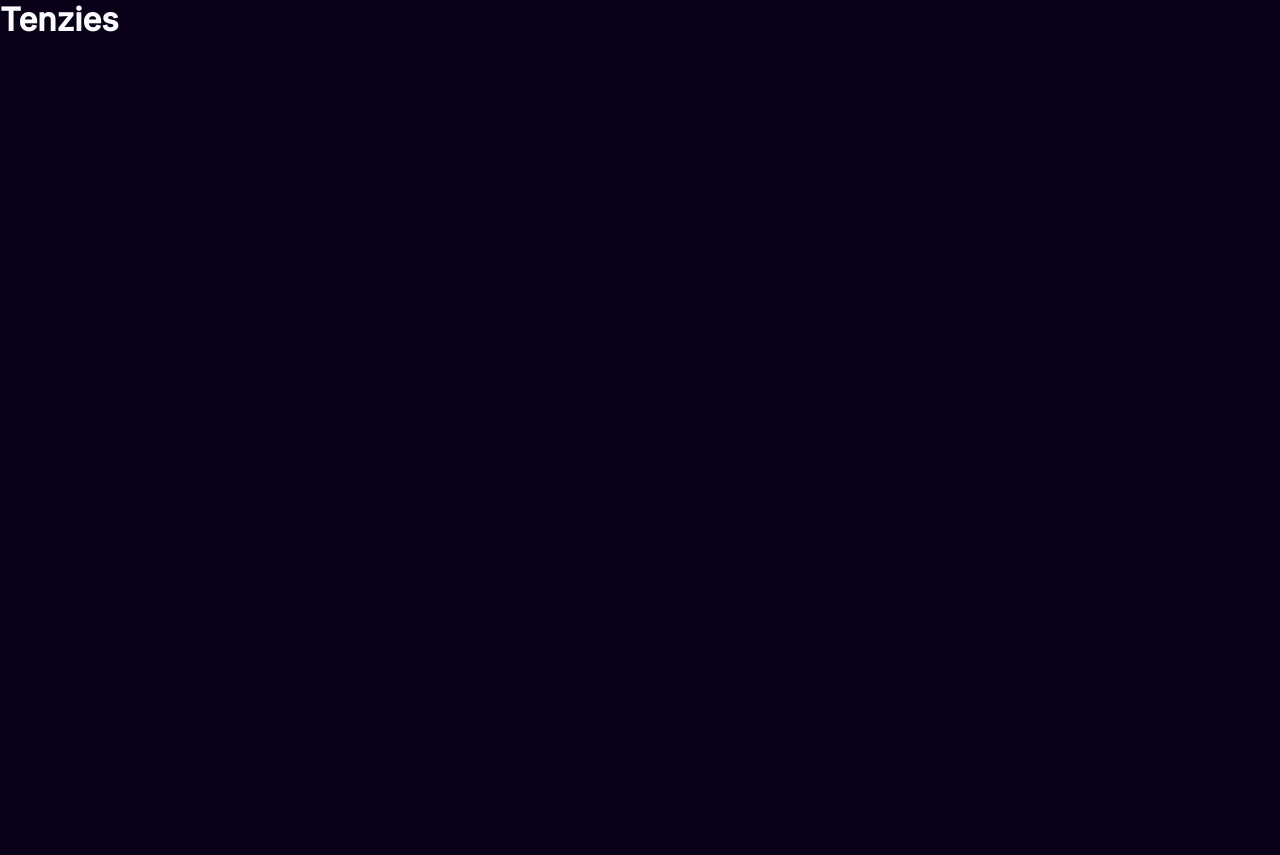
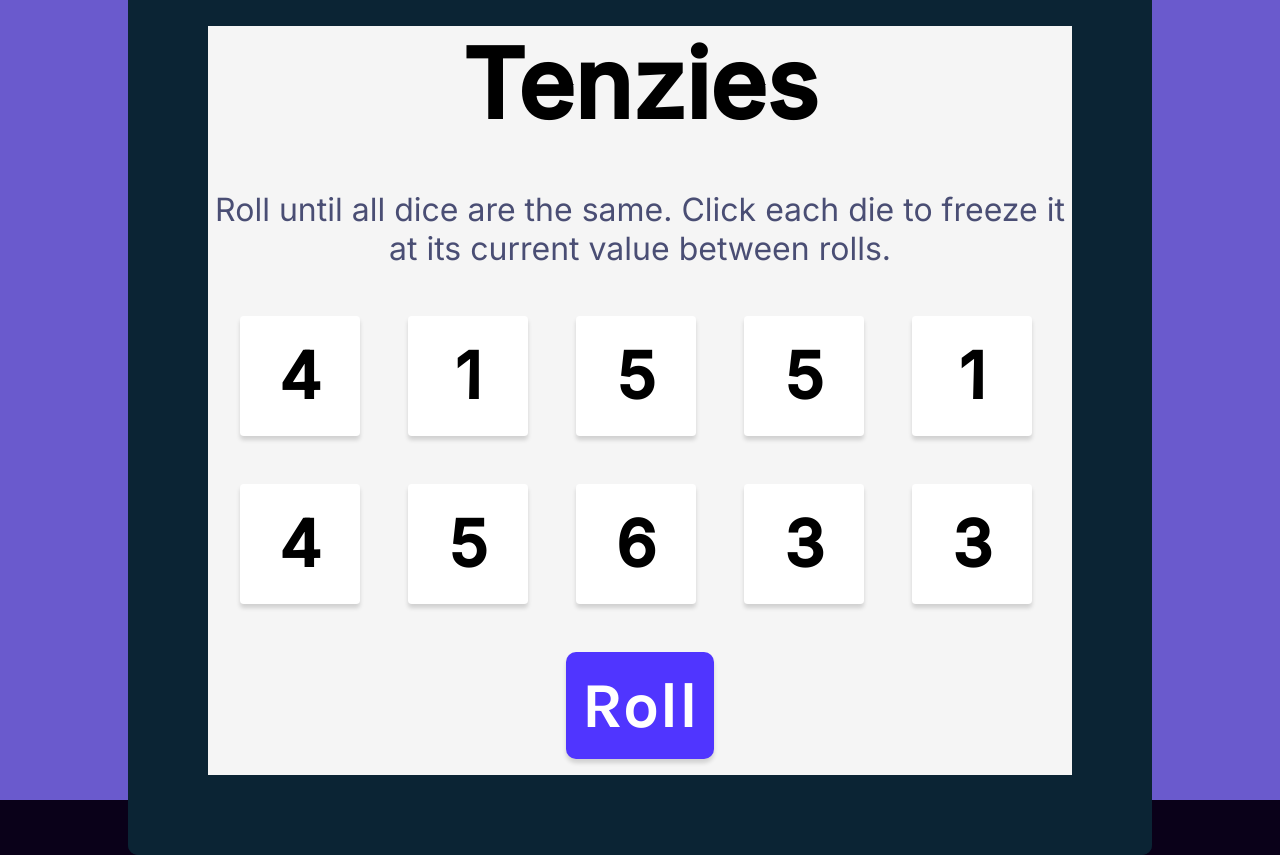
Before and after one commit to HamadNabizada/portfolio, a Next.js app: page /Tenzies in a window 1280 px wide. Before the commit the page ends 800 px from the top, so only its background shows below. Built offline with nearby package versions, Linux system fonts and the light colour scheme.

Commit message:
added tenzies game to project

```diff
--- /dev/null
+++ b/components/Dice.js
@@ -0,0 +1,11 @@
+import style from '../styles/TenziesGame.module.css'
+
+export default function Dice(props){
+    let styles = {
+        backgroundColor: props.isHeld ? '#59E391':'white'
+    }
+
+    return(
+        <div onClick={props.handleClick} style={styles} className={style.dice}>{props.value}</div>
+    )
+}
--- /dev/null
+++ b/components/TenziesGame.js
@@ -0,0 +1,91 @@
+import {useState, useEffect} from 'react'
+import Dice from './Dice'
+import {nanoid} from "nanoid"
+import style from '../styles/TenziesGame.module.css'
+
+export default function Tenzies(){
+    function getRandomDice(numOfDice){
+        let diceArray=[]
+        for (let i = 0; i < numOfDice; i++) {
+            let tempDie = {
+                value: (Math.floor(Math.random() * 6)+1),
+                isHeld: false,
+                id: nanoid()
+            }
+            diceArray.push(tempDie)
+        }
+        return diceArray
+    }
+    function toggleHold(id){
+        setSixDiceArray( prevArray =>{
+            let newDiceArray = prevArray.map( die =>{
+                return die.id === id ?
+                    {...die, isHeld: !die.isHeld} :
+                    {...die}
+            })
+            return newDiceArray
+        })
+    }
+    let [gameOver, setGameOver] = useState(false)
+
+    let [sixDiceArray, setSixDiceArray] = useState(getRandomDice(10))
+    let diceElements = sixDiceArray.map((item) =>{
+        return <Dice handleClick={() => toggleHold(item.id)} key={item.id} value={item.value} isHeld={item.isHeld}/>
+    })
+
+    useEffect(() =>{
+        let checkIsHeld = true
+        let checkValue = true
+        sixDiceArray.forEach( die =>{
+            !die.isHeld && (checkIsHeld = false )
+        })
+        if(checkIsHeld){
+            checkValue = checkAllValue(sixDiceArray)
+            checkValue && setGameOver(true)
+        }
+    }, [sixDiceArray])
+
+    function checkAllValue(diceArray){
+        let doNumMatch = true
+        let tempValue = diceArray[0].value
+        diceArray.forEach(die =>{
+            !(die.value === tempValue) && (doNumMatch = false)
+        })
+        return doNumMatch
+    }
+
+    function generateNewDice(){
+        setSixDiceArray( prevArray =>{
+            let newArray = prevArray.map(die =>{
+                if(die.isHeld === false){
+                    let newDie = getRandomDice(1)[0]
+                    return {...newDie}
+                }
+                else{
+                    return {...die}
+                }
+            })
+            return newArray
+        })
+    }
+    let btnStyle= {
+        fontSize: gameOver ? '3rem' : '4rem'
+    }
+    function generateNewGame(){
+        setGameOver(false)
+        setSixDiceArray(getRandomDice(10))
+    }
+
+    return (
+        <section className={style.tenziesWrapper}>
+            <div className={style.gameWrapper}>
+            <h1 className={style.title}>Tenzies</h1>
+            <p className={style.instructions}>Roll until all dice are the same. Click each die to freeze it at its current value between rolls.</p>
+                <div className={style.diceWrapper}>
+                    {diceElements}
+                </div>
+                <button style={btnStyle} onClick={gameOver ? generateNewGame:generateNewDice} className={style.rollBtn}>{gameOver ? 'New Game' : 'Roll'}</button>
+            </div>
+        </section>
+    )
+}
--- a/pages/Tenzies.js
+++ b/pages/Tenzies.js
@@ -1,3 +1,10 @@
+import TenziesGame from '../components/TenziesGame'
+import style from '../styles/TenziesGame.module.css'
+
 export default function Tenzies(){
-    return <h1>Tenzies</h1>
+    return (
+        <div className={style.tenziesGameWrapper}>
+            <TenziesGame />
+        </div>
+    )
 }
--- a/pages/index.js
+++ b/pages/index.js
@@ -61,8 +61,8 @@ export default function Home(){
         {/* Tenzies */}
         <div className={style.projectWrapper}>
           <Project
-            staticImg='/images/loading.jpg'
-            gifImg='/images/loading.jpg'
+            staticImg='/images/tenziespic.png'
+            gifImg='/images/tenzies.gif'
           />
           <div className={style.title}>
             <h4 className={style.myProjectTitle}>Tenzies</h4>
--- /dev/null
+++ b/styles/TenziesGame.module.css
@@ -0,0 +1,112 @@
+@import url('https://fonts.googleapis.com/css2?family=Inter:wght@500&family=Karla:wght@700&display=swap');
+@import url('https://fonts.googleapis.com/css2?family=Inter&display=swap');
+
+/* html{
+    font-size: 10px;
+    font-family: 'Karla', sans-serif;
+} */
+.tenziesGameWrapper{
+    height:100vh;
+    display:flex;
+    flex-direction: column;
+    align-items: center;
+    justify-content: center;
+    background-color:slateblue;
+    color:black;
+}
+.tenziesWrapper{
+    background-color: #0B2434;
+    display:flex;
+    flex-direction: column;
+    align-items: center;
+    justify-content: center;
+    border-radius:10px;
+}
+.gameWrapper{
+    background-color: #F5F5F5;
+    border-radius: 10px;
+    max-width: 64rem;
+    max-height: 64rem;
+    gap: 3rem;
+    display:flex;
+    flex-direction: column;
+    align-items: center;
+    justify-content: space-evenly;
+    border: 5rem solid #0B2434;
+}
+.diceWrapper{
+    display:flex;
+    flex-direction: row;
+    flex-wrap: wrap;
+    max-width:50rem;
+    max-height:18rem;
+    gap: 3rem;
+}
+.dice{
+    display:flex;
+    flex-direction: column;
+    justify-content: center;
+    align-items: center;
+    width:7.5rem;
+    height:7.5rem;
+    background-color: white;
+    box-shadow: 0px 4px 4px rgba(0, 0, 0, 0.15);
+    border-radius: 3.8px;
+    font-weight: 700;
+    font-size: 4rem;
+    cursor: pointer;
+}
+.rollBtn{
+    font-family: 'Karla', sans-serif;
+    font-weight: 700;
+    font-size: 4rem;
+    max-width: 20rem;
+    max-height: 7rem;
+    color:white;
+    background-color: #5035ff;
+    padding:1rem;
+    border:none;
+    border-radius: 10px;
+    box-shadow: 0px 4px 4px rgba(0, 0, 0, 0.15);
+    cursor: pointer;
+    margin-bottom: 1rem;
+}
+.isHeld{
+    background-color: #59E391;
+}
+.title{
+    font-size: 6rem;
+}
+.instructions{
+    font-family: 'Inter', sans-serif;
+    font-weight: 400;
+    font-size: 2rem;
+    width: 55rem;
+    text-align: center;
+    color: #4A4E74;
+}
+
+@media (max-width:700px){
+    .dice{
+        font-size: 2rem;
+        width:3.5rem;
+        height:3.5rem;
+    }
+    .rollBtn{
+        font-size:1rem;
+    }
+    .title{
+        font-size: 3rem;
+    }
+    .instructions{
+        font-size:1rem;
+    }
+    .diceWrapper{
+        gap:1rem;
+    }
+    .gameWrapper{
+        max-width: 64%;
+        max-height: 64%;
+        border: 1rem solid #0B2434;
+    }
+}
```
Also changed, not shown: public/images/tenzies.gif (added), public/images/tenziespic.png (added).
